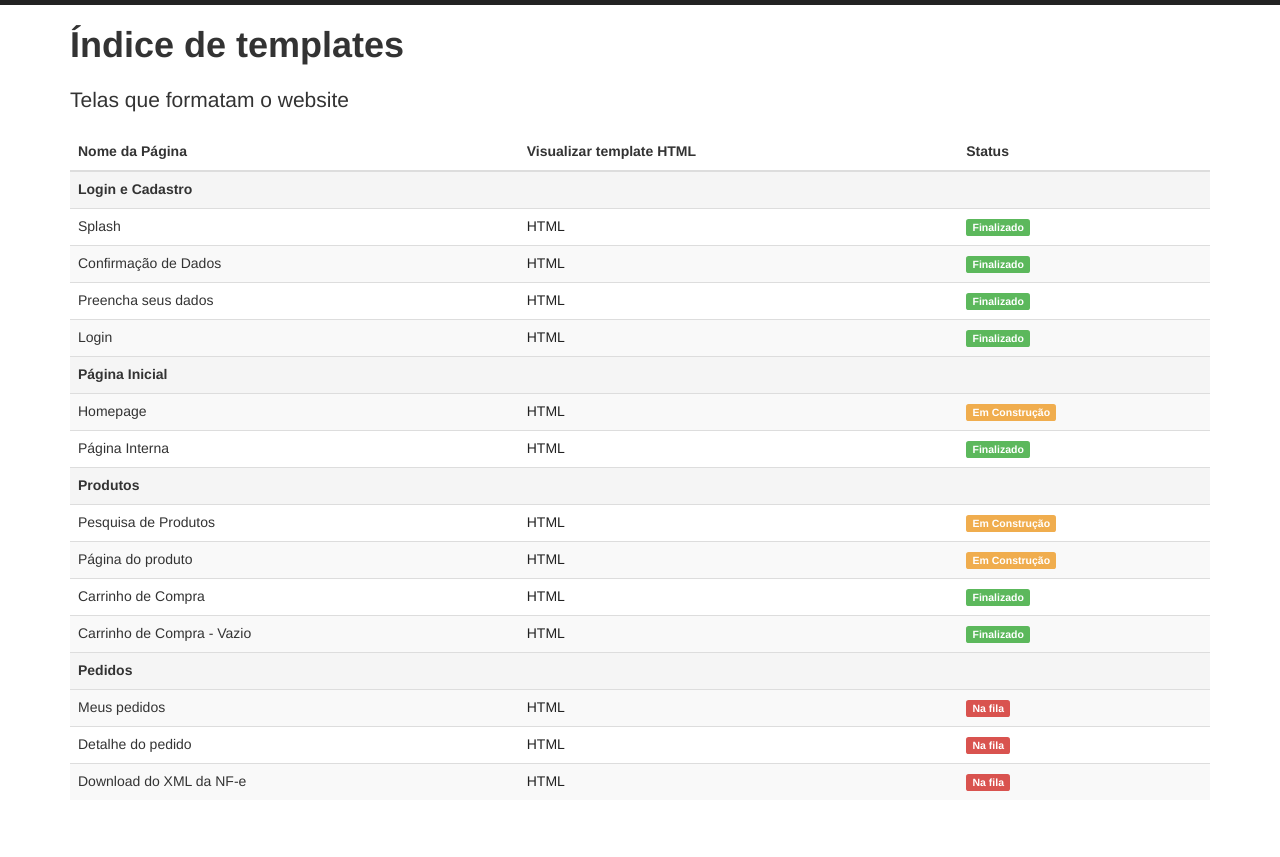
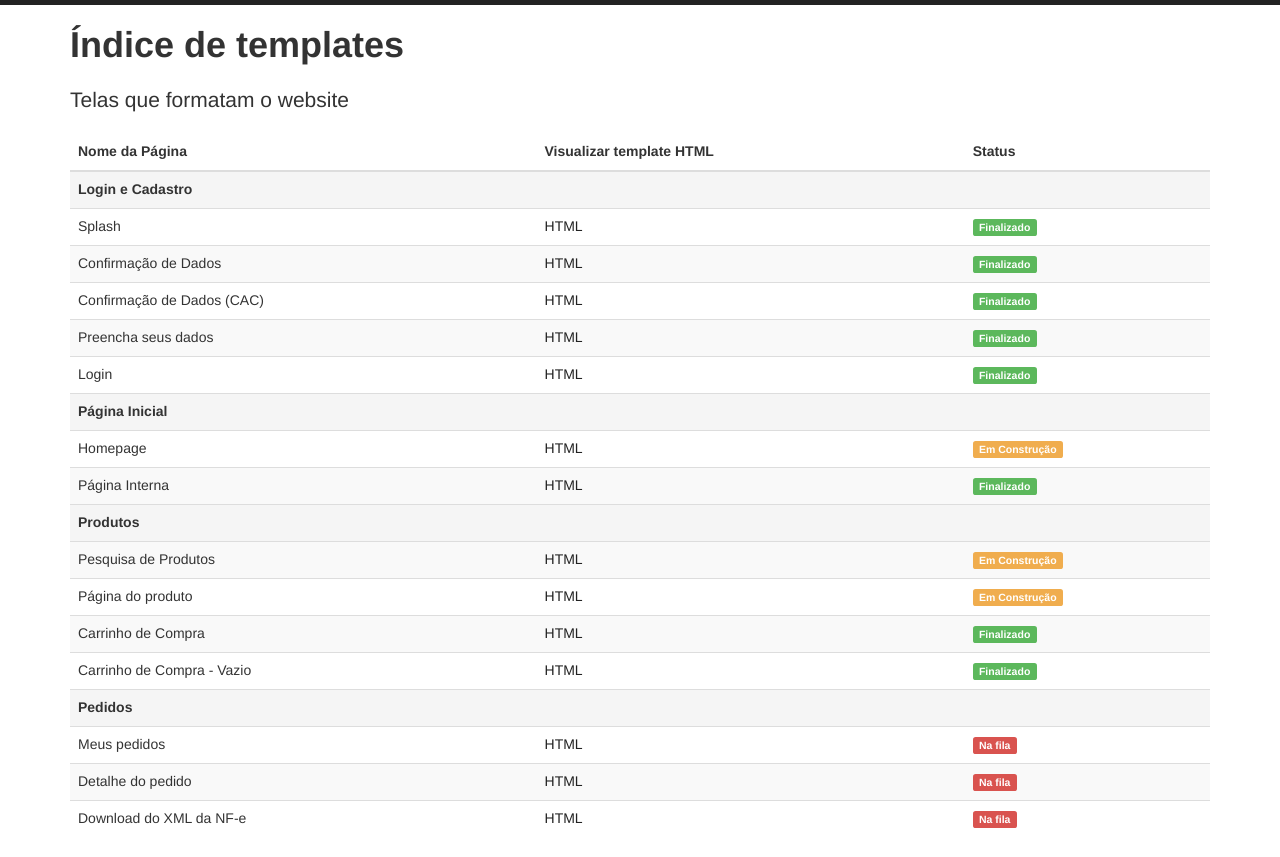
Before and after one commit to drigoteixeira/cbc, a PHP site: page /indice.php in a window 1280 px wide. Before the commit the page ends 791 px from the top, so only its background shows below. Run offline with PHP 8.4, Linux system fonts and the light colour scheme.

Commit message:
Update indice.php

```diff
--- a/indice.php
+++ b/indice.php
@@ -37,6 +37,11 @@
                         <tr>
                             <td>Confirmação de Dados</td>
                             <td><a href="confirmacao-dados.php">HTML</a></td>
+                            <td><span class="label label-success">Finalizado</span></td>
+                        </tr>
+                        <tr>
+                            <td>Confirmação de Dados (CAC)</td>
+                            <td><a href="confirmacao-dados-cac.php">HTML</a></td>
                             <td><span class="label label-success">Finalizado</span></td>
                         </tr>
                         <tr>
```
